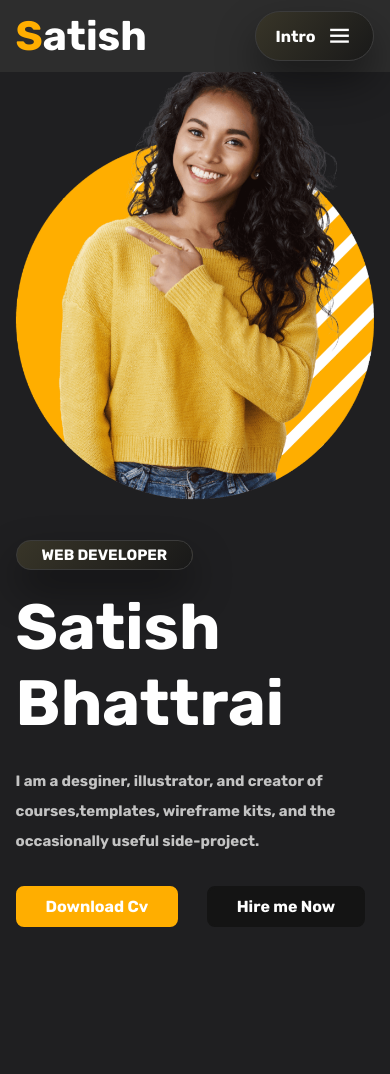
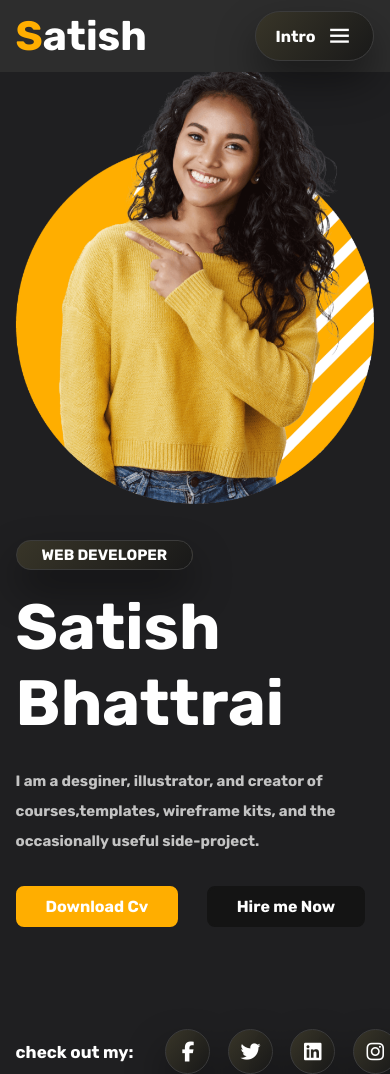
Before and after one commit to satishgamer89/satishbhattrai, a plain HTML site: page index.html in a window 390 px wide. Before the commit the page ends 997 px from the top, so only its background shows below. Drawn offline with nearby package versions, Linux system fonts and the light colour scheme.

Commit message:
Add files via upload

```diff
--- a/index.html
+++ b/index.html
@@ -45,7 +45,7 @@
         </div>
     </section>
 
-    <div class="share">
+    <div class="sharee">
         <p>check out my:</p>
         <div class="social">
             <a href="https://www.facebook.com/satishbhattrai89"><i class="fa-brands fa-facebook-f"></i></a>
--- a/script.js
+++ b/script.js
@@ -20,6 +20,5 @@ sr.reveal('.home-text h1',{delay:680, origin:'left'})
 sr.reveal('.home-text p',{delay:750, origin:'right'})
 sr.reveal('.main-btn',{delay:860, origin:'left'})
 
-sr.reveal('.share',{delay:950, origin:'bottom'})
-
+sr.reveal('.social',{delay:950, origin:'bottom'})
 sr.reveal('.home-img',{delay:1000, origin:'right'})
--- a/style.css
+++ b/style.css
@@ -169,7 +169,7 @@ section{
     border:2px solid var(--text-color);
 }
 
-.share{
+.sharee{
     position: absolute;
     bottom: 3rem;
     left:15%;
@@ -177,7 +177,7 @@ section{
     align-items: center;
 }
 
-.share p{
+.sharee p{
     font-size:17px;
     color: var(--text-color);
     margin-right: 25px;
@@ -212,7 +212,7 @@ section{
         padding: 0 8%;
         transition: .2s;
     }
-    .share{
+    .sharee{
         left:8%;
         transition: .2s;
     }
@@ -227,7 +227,7 @@ section{
         padding: 0 4%;
         transition: .2s;
     }
-    .share{
+    .sharee{
         left:4%;
         transition: .2s;
     }
@@ -250,11 +250,13 @@ section{
 }
 
 @media (max-width: 950px){
-    .share{
-        display: none;
-    }
     section{
         padding: 70px 4%;
+    }
+    .sharee{
+        display: flex;
+        position: relative;
+        top: 2rem;
     }
     header{
         padding: 11px 4%;
```
